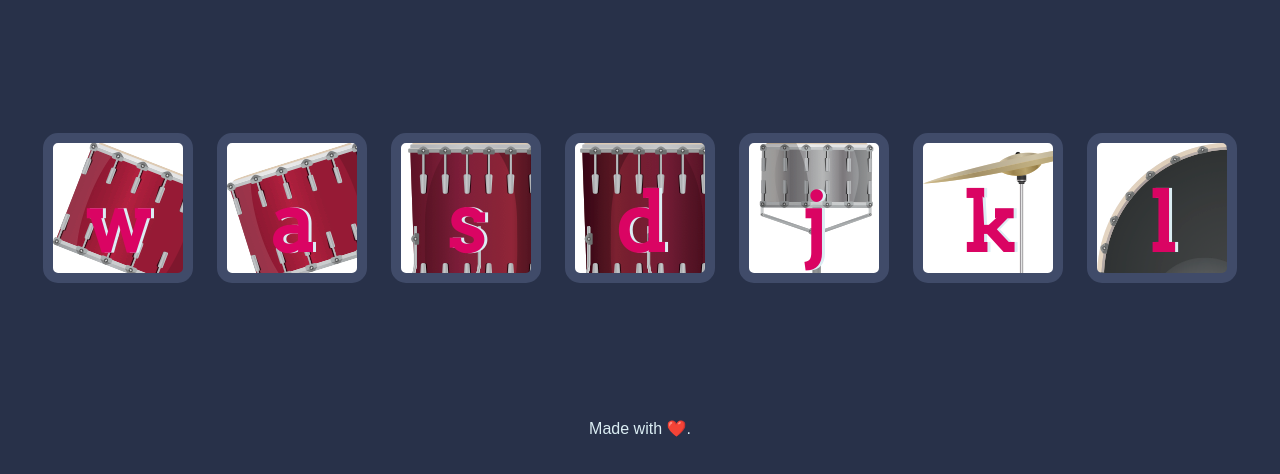
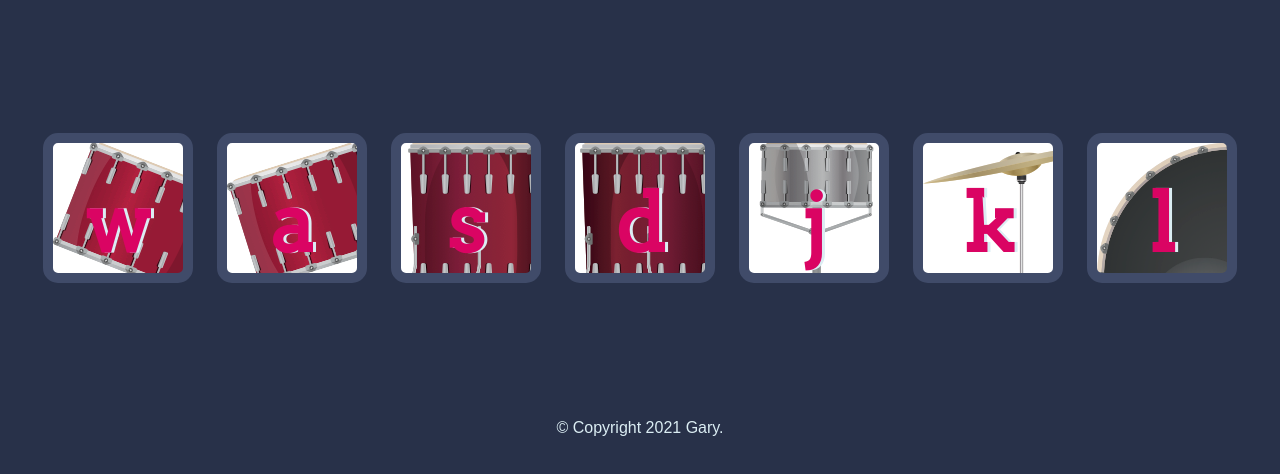
Before and after one commit to tcgaryau/DrumKit, a plain HTML site: page index.html in a window 1280 px wide. Shown: the part 156-630 px from the top of the page. Drawn offline with Linux system fonts and the light colour scheme.

Commit message:
changed footer

```diff
--- a/index.html
+++ b/index.html
@@ -23,7 +23,7 @@
 
 
   <footer>
-    Made with ❤️.
+    © Copyright 2021 Gary.
   </footer>
 
   <script src="./index.js"></script>
```
